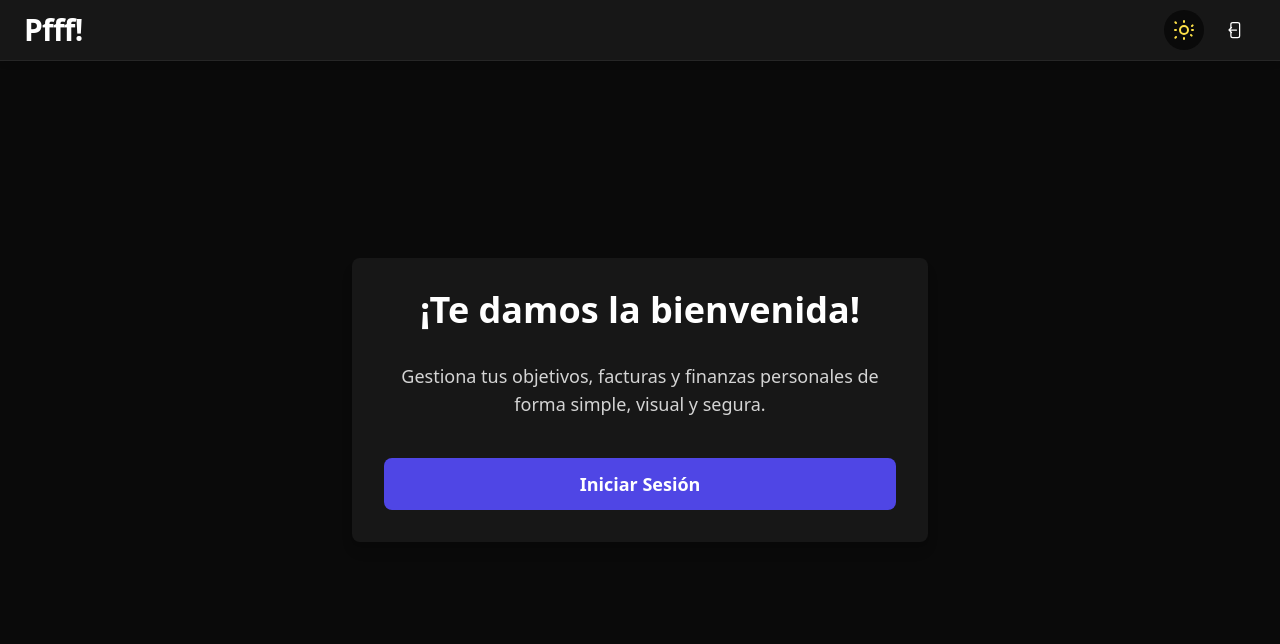
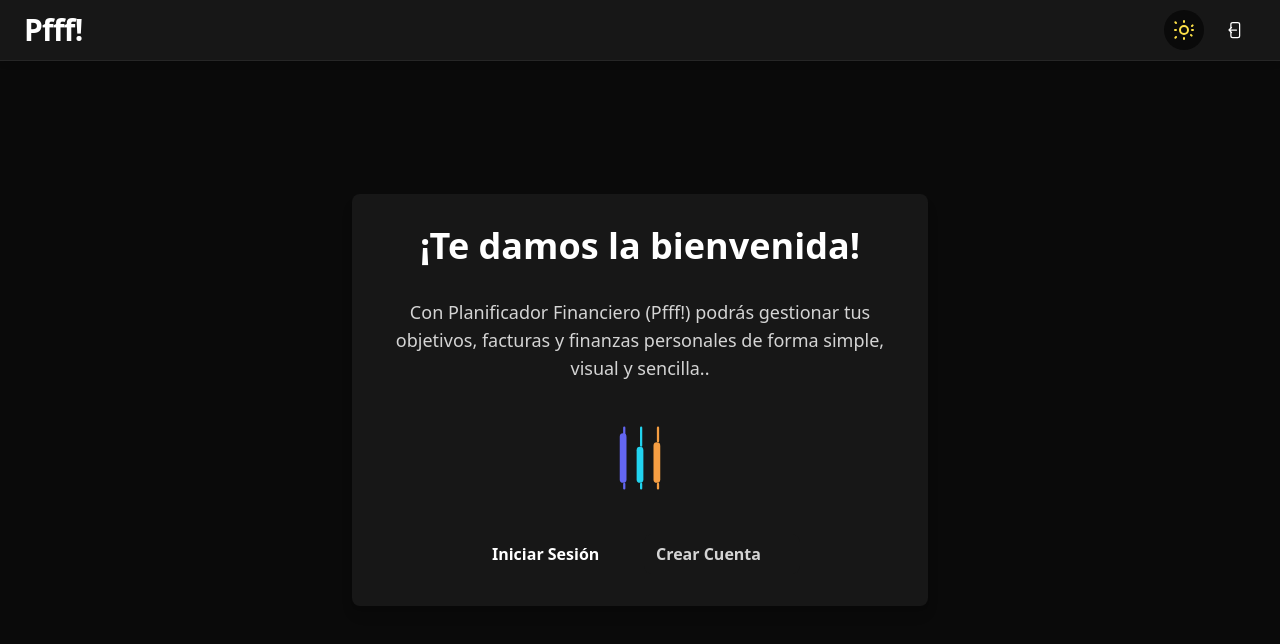
Before and after one commit to CharlyBGood/planificadorfinanciero, a React (Vite) app: page / in a window 1280 px wide. Shown: the top 644 px of the page. Built offline with nearby package versions, Linux system fonts and the light colour scheme.

Commit message:
edit home page

```diff
--- a/src/components/Home.jsx
+++ /dev/null
@@ -1,27 +0,0 @@
-// This file is now obsolete. Home is now in src/pages/Home.jsx.
-import { Link, useNavigate } from "react-router-dom"
-import { useAuth } from "../contexts/AuthContext"
-import { useEffect } from "react"
-
-export default function Home() {
-  const { currentUser } = useAuth()
-  const navigate = useNavigate()
-
-  useEffect(() => {
-    if (currentUser) {
-      navigate("/dashboard", { replace: true })
-    }
-  }, [currentUser, navigate])
-
-  return (
-    <div className="h-screen flex flex-col items-center justify-center bg-app text-app">
-      <div className="max-w-xl w-full bg-app-secondary rounded-lg shadow-lg p-8 flex flex-col items-center gap-6">
-        <h1 className="text-3xl sm:text-4xl font-bold text-center text-indigo-700 dark:text-white mb-2">¡Te damos la bienvenida!</h1>
-        <p className="text-lg text-center text-app-secondary mb-4">Gestiona tus objetivos, facturas y finanzas personales de forma simple, visual y segura.</p>
-        <div className="flex flex-col sm:flex-row gap-4 w-full justify-center">
-          <Link to="/auth" className="btn-app bg-indigo-600 hover:bg-indigo-700 text-app flex-1 text-lg font-semibold text-center transition-colors">Iniciar Sesión</Link>
-        </div>
-      </div>
-    </div>
-  )
-}
--- /dev/null
+++ b/src/components/utilities/CandlestickIcon.jsx
@@ -0,0 +1,23 @@
+// SVG de velas tipo trading (candlestick)
+export default function CandlestickIcon({ className = "", size = 64 }) {
+  return (
+    <svg
+      width={size}
+      height={size}
+      viewBox="0 0 64 64"
+      fill="none"
+      xmlns="http://www.w3.org/2000/svg"
+      className={className}
+    >
+      <rect x="14" y="10" width="6" height="44" rx="3" fill="#6366F1"/>
+      <rect x="29" y="22" width="6" height="32" rx="3" fill="#22d3ee"/>
+      <rect x="44" y="18" width="6" height="36" rx="3" fill="#f59e42"/>
+      <rect x="17" y="4" width="2" height="10" rx="1" fill="#6366F1"/>
+      <rect x="32" y="4" width="2" height="18" rx="1" fill="#22d3ee"/>
+      <rect x="47" y="4" width="2" height="14" rx="1" fill="#f59e42"/>
+      <rect x="17" y="54" width="2" height="6" rx="1" fill="#6366F1"/>
+      <rect x="32" y="54" width="2" height="6" rx="1" fill="#22d3ee"/>
+      <rect x="47" y="54" width="2" height="6" rx="1" fill="#f59e42"/>
+    </svg>
+  )
+}
--- a/src/pages/Home.jsx
+++ b/src/pages/Home.jsx
@@ -1,6 +1,7 @@
 import { Link, useNavigate } from "react-router-dom"
 import { useAuth } from "../contexts/AuthContext"
 import { useEffect } from "react"
+import CandlestickIcon from "../components/utilities/CandlestickIcon"
 
 export default function Home() {
   const { currentUser } = useAuth()
@@ -19,12 +20,12 @@ export default function Home() {
           ¡Te damos la bienvenida!
         </h1>
         <p className="text-lg text-center text-neutral-600 dark:text-neutral-300 mb-4">
-          Gestiona tus objetivos, facturas y finanzas personales de forma simple, visual y segura.
+          Con Planificador Financiero (Pfff!) podrás gestionar tus objetivos, facturas y finanzas personales de forma simple, visual y sencilla..
         </p>
-        <div className="flex flex-col sm:flex-row gap-4 w-full justify-center">
-          <Link to="/auth" className="flex-1 bg-indigo-600 hover:bg-indigo-700 text-white px-6 py-3 rounded-lg text-lg font-semibold text-center transition-colors">
-            Iniciar Sesión
-          </Link>
+        <CandlestickIcon size={72} className="mb-2" />
+        <div className="flex flex-col sm:flex-row gap-2 w-full max-w-xs mx-auto justify-center mt-2">
+          <Link to="/auth" className="btn-app bg-indigo-600 hover:bg-indigo-700 text-app flex-1 text-base font-semibold text-center transition-colors min-w-[120px]">Iniciar Sesión</Link>
+          <Link to="/auth?register=1" className="btn-app bg-app-secondary border border-app flex-1 text-base font-semibold text-center transition-colors min-w-[120px]">Crear Cuenta</Link>
         </div>
       </div>
     </main>
```
